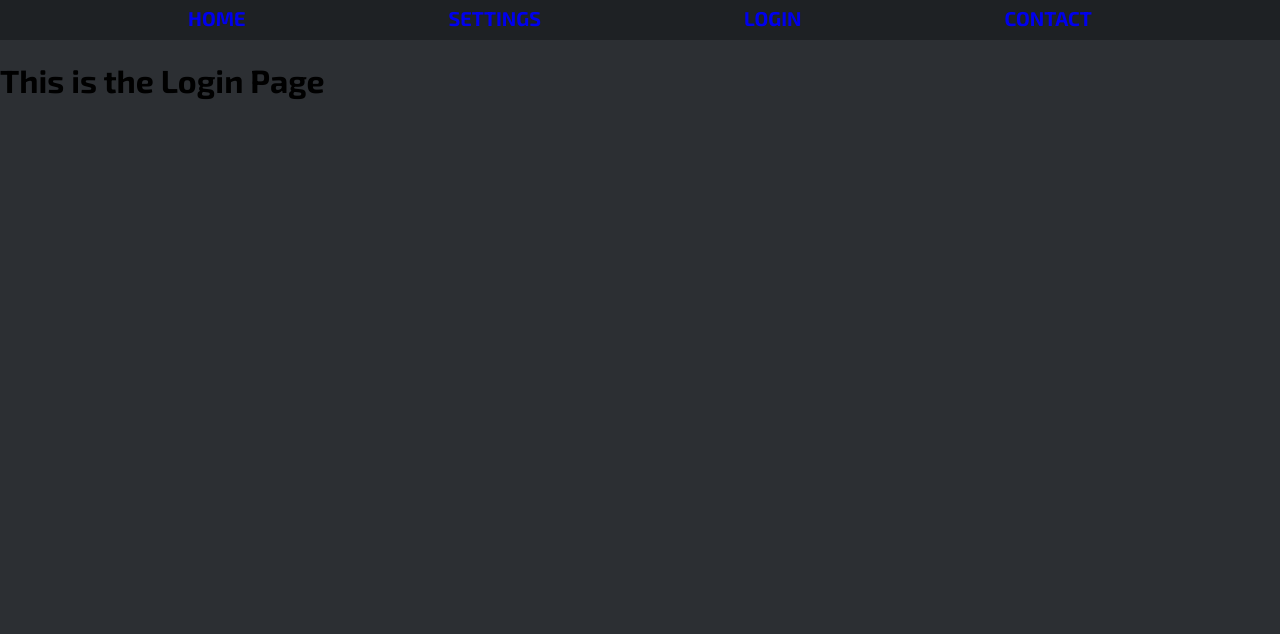
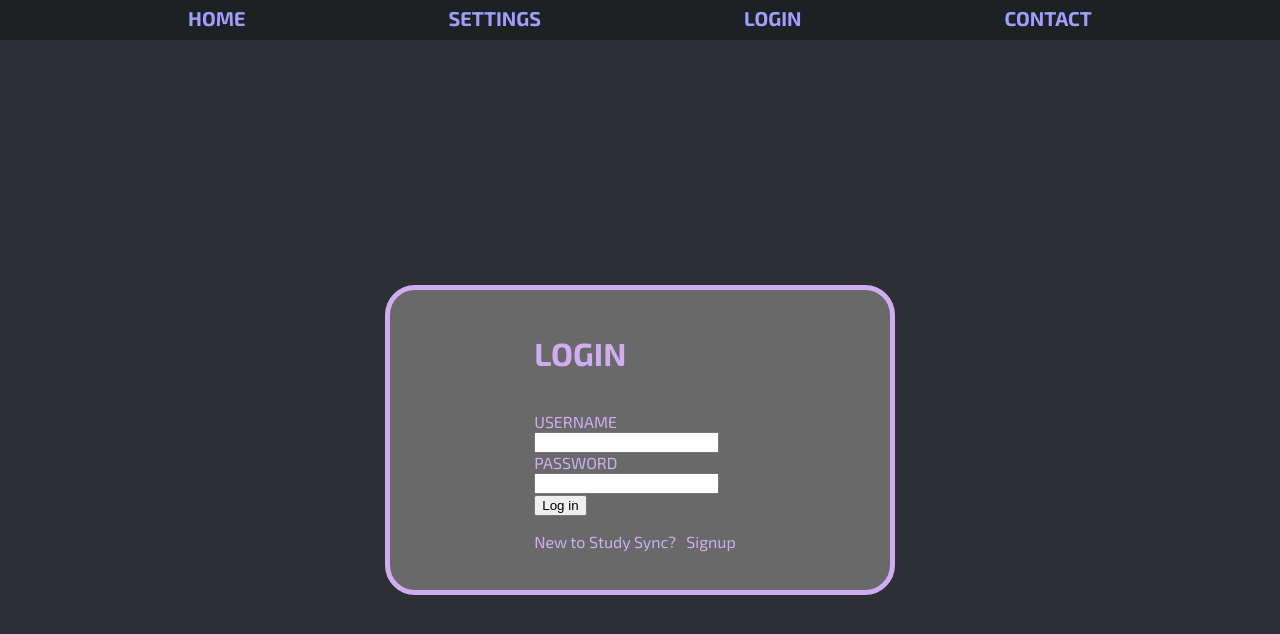
Before and after one commit to Raghul-0-0/study-sync, a React (Vite) app in the folder Frontend/: page /Login in a window 1280 px wide. Shown: the top 634 px of the page. Built offline with nearby package versions, Linux system fonts and the light colour scheme.

Commit message:
added login styling

```diff
--- a/Frontend/index.html
+++ b/Frontend/index.html
@@ -4,7 +4,7 @@
     <meta charset="UTF-8" />
     <link rel="icon" type="image/svg+xml" href="/vite.svg" />
     <meta name="viewport" content="width=device-width, initial-scale=1.0" />
-    <title>Vite + React</title>
+    <title>Study Sync</title>
     <link href="https://fonts.googleapis.com/css2?family=Exo+2:wght@300;400;600;700&display=swap" rel="stylesheet">
 
   </head>
--- a/Frontend/src/Components/Css/App.css
+++ b/Frontend/src/Components/Css/App.css
@@ -4,6 +4,7 @@
     font-family: "Exo 2", sans-serif;
     font-weight: 400; /* Adjust weight: 300 (light), 600 (bold), etc. */
     background-color:#2C2F33;
+    color: #D0ADF0
 
     ;
 }
--- /dev/null
+++ b/Frontend/src/Components/Css/Login.css
@@ -0,0 +1,27 @@
+
+
+.parent{
+    display: flex;
+    justify-content: center;
+    align-items: center;
+    height: 100vh;
+
+}
+
+.loginBox{
+    display: flex;
+    box-shadow: #313338;
+    border: 5px solid ;
+    border-radius: 30px;
+    background-color: dimgray;
+    height: 300px;
+    width: 500px;
+    justify-content: center;
+    align-items: center;
+}
+
+.signupButton{
+    text-decoration: none;
+    color: #D0ADF0;
+    margin: 10px;
+}
--- a/Frontend/src/Components/Css/Navbar.css
+++ b/Frontend/src/Components/Css/Navbar.css
@@ -13,7 +13,9 @@
     font-size: 20px;
     font-weight: bold;
     padding: 6px 15px;
+    color: #9E9EFF;
 }
 
 
- /* Navbar text color : D0ADF0 */
+ /* Navbar text color : D0ADF0
+                        9E9EFF*/
--- a/Frontend/src/Components/FunctionalComponents/Login.jsx
+++ b/Frontend/src/Components/FunctionalComponents/Login.jsx
@@ -1,10 +1,26 @@
+import { Link } from "react-router-dom";
+import "../Css/Login.css"
 const Login = () =>{
     return(
-        <div>
-            <h1>This is the Login Page</h1>
+
+        <div class="parent">
+        <div class="loginBox">
+            <form class="login" action="/submit" method="POST">
+            <h1>LOGIN</h1><br />
+
+                <label htmlFor="username">USERNAME</label> <br />
+                <input type="text" id="email" required /> <br/>
+                <label htmlFor="password">PASSWORD</label> <br />
+                <input type="text" id="password" required /> <br/>
+                <button type="submit"> Log in</button>
+                <p>New to Study Sync?<Link to="/signup" class="signupButton">Signup</Link> </p>
+              </form>
+        </div>
         </div>
     )
 }
 
 
+//
+
 export default Login;
--- a/Frontend/src/Components/FunctionalComponents/Navbar.jsx
+++ b/Frontend/src/Components/FunctionalComponents/Navbar.jsx
@@ -10,7 +10,7 @@
                     <Link to="/" class="navbarText">HOME</Link>
                     <Link to="/Settings" class="navbarText">SETTINGS</Link>
                     <Link to="/Login" class="navbarText">LOGIN</Link>
-                    <Link to="/Contact" class="navbarText">CONTACT</Link>
+                    <Link to="/Contact" class="navbarText"> CONTACT</Link>
                 </li>
 
             </nav>
```
